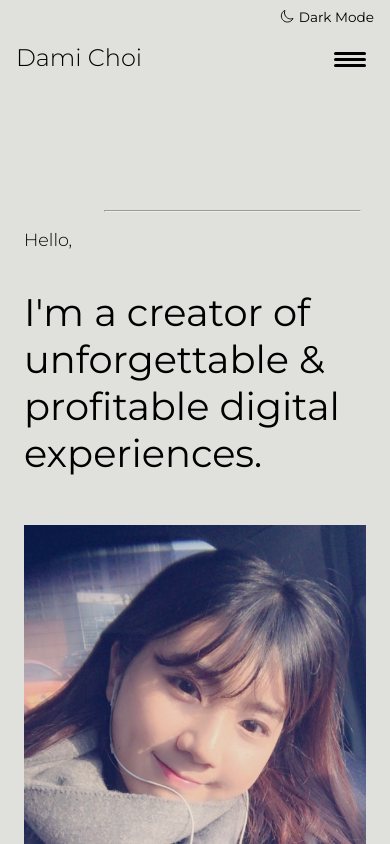
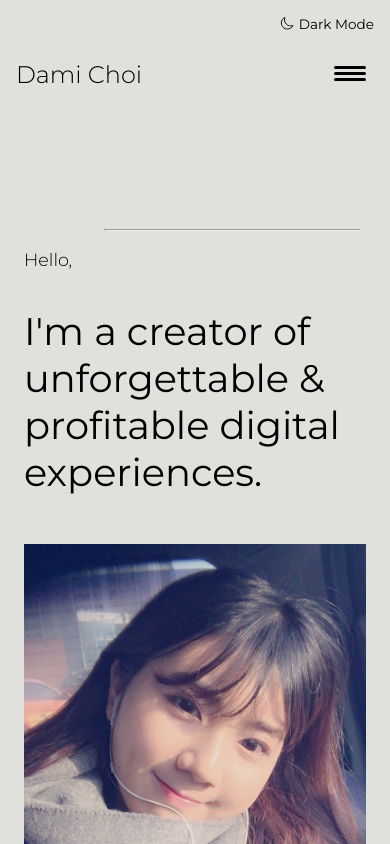
Before and after one commit to drodrigues21/dami-portfoli-V2, a React (Create React App) app: page / in a window 390 px wide. Shown: the top 844 px of the page. Built offline with nearby package versions, Linux system fonts and the light colour scheme.

Commit message:
added mobile version

```diff
--- a/src/styles/Header.css
+++ b/src/styles/Header.css
@@ -4,7 +4,7 @@ header {
 }
 
 .header-container.container {
-    padding: 0.6em 1em;
+    padding: 0.75em 1em;
     background: var(--bg);
 }
 
@@ -18,7 +18,7 @@ header {
     display: flex;
     justify-content: flex-end;
     align-self: center;
-    padding: 0.55em 1em;
+    padding: 1em;
 }
 
 .theme-toggle span{
```
